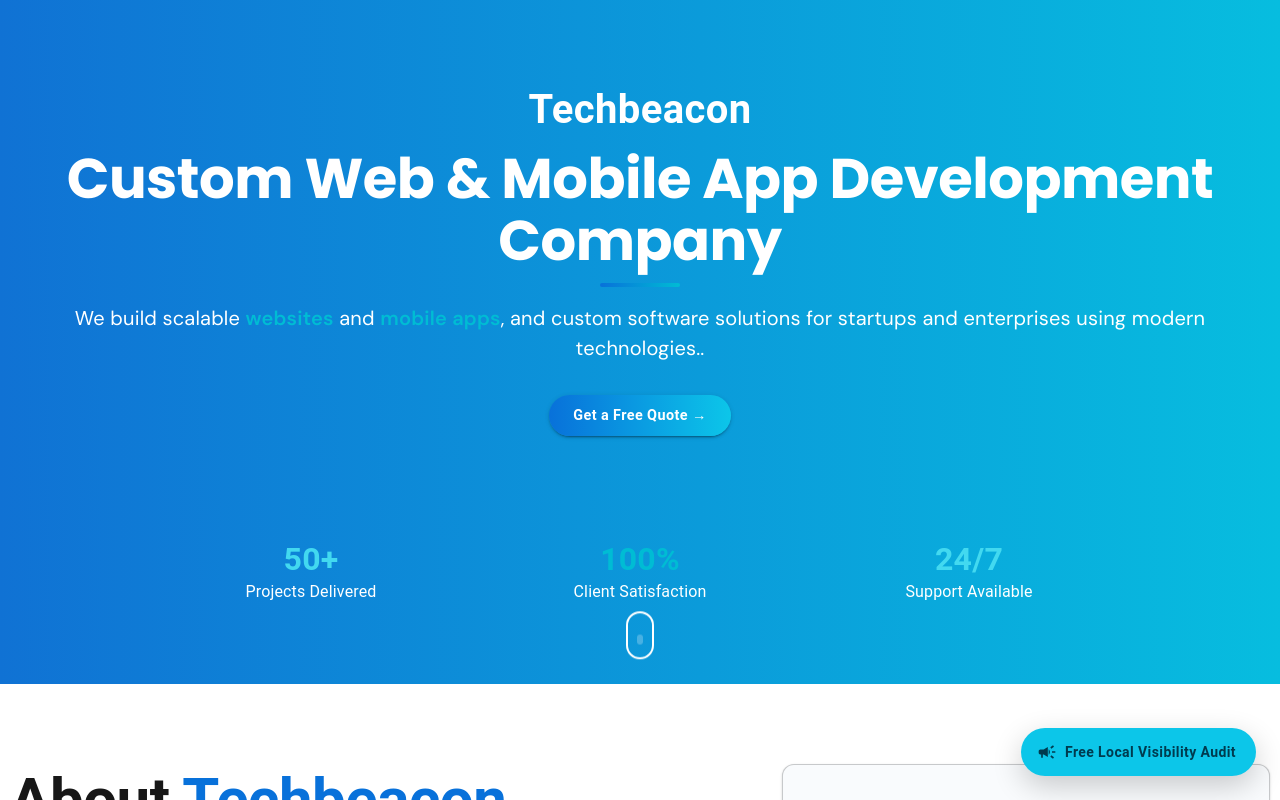
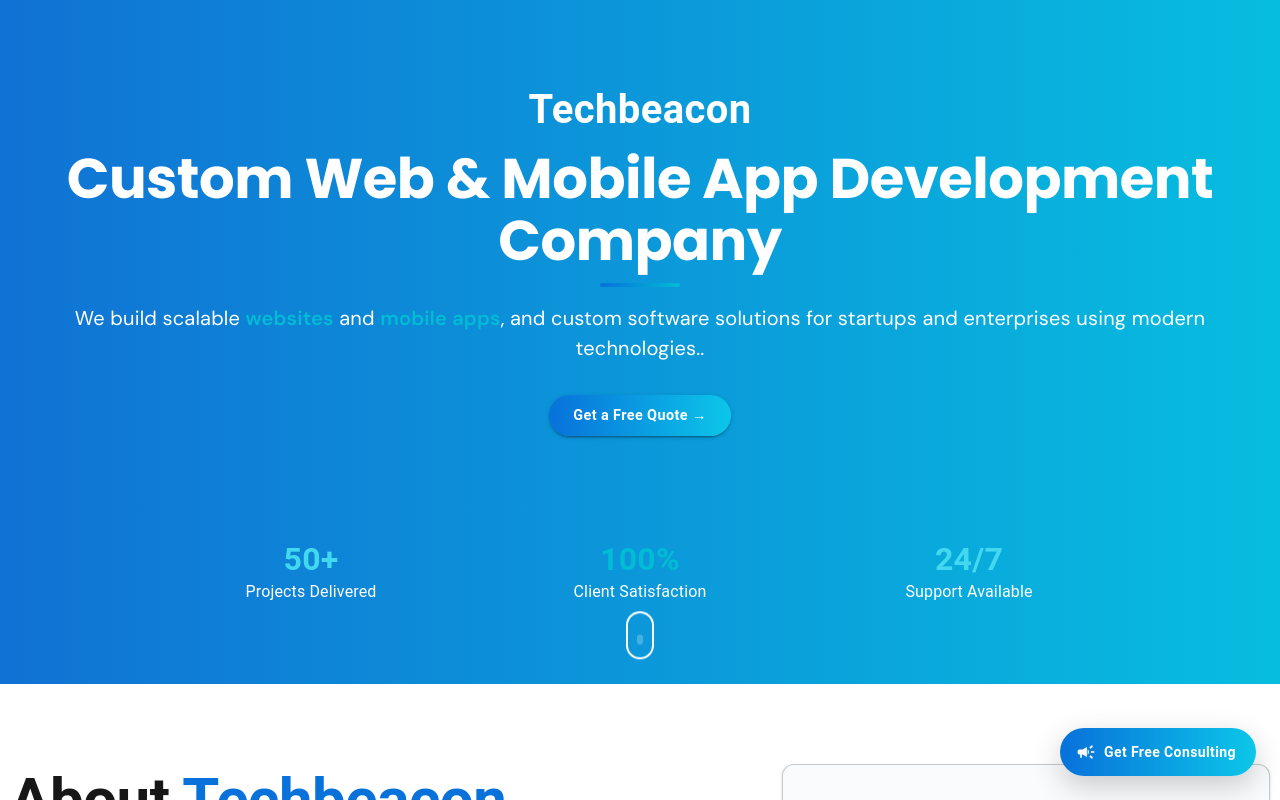
Before and after one commit to techbeaconsolutions/techbeacon-solutions-website, a Next.js app: page / in a window 1280 px wide. Shown: the top 800 px of the page. Built offline with nearby package versions, Linux system fonts and the light colour scheme.

Commit message:
cosmatic changes

```diff
--- a/src/app/components/Contact.tsx
+++ b/src/app/components/Contact.tsx
@@ -263,6 +263,9 @@
                       textTransform: "none",
                       fontSize: "1rem",
                       background: "linear-gradient(90deg,#0871da,#0cc6e9)",
+                      "&:hover": {
+            background: "linear-gradient(90deg, #0871da, #a855f7)",
+          },
                     }}
                   >
                     Send Message
@@ -306,7 +309,7 @@
             aria-label="WhatsApp"
             sx={{
               position: "fixed",
-              bottom: 20,
+              bottom: 80,
               right: 20,
               backgroundColor: "#25D366",
               color: "white",
--- a/src/app/components/FloatingAuditCTA.tsx
+++ b/src/app/components/FloatingAuditCTA.tsx
@@ -22,10 +22,9 @@
         startIcon={<CampaignIcon />}
         href="https://wa.me/919209652754?text=Hi%20I%20want%20a%20free%20local%20visibility%20audit%20for%20my%20business"
         target="_blank"
-        aria-label="Get Free Local Visibility Audit"
+        aria-label="Get Free Local Consulting"
         sx={{
-          backgroundColor: "#0cc6e9",
-          color: "#003b4f",
+                      background: "linear-gradient(90deg,#0871da,#0cc6e9)",
           fontWeight: 700,
           textTransform: "none",
           px: 2.5,
@@ -33,13 +32,12 @@
           borderRadius: "999px",
           boxShadow: "0 10px 30px rgba(0,0,0,0.2)",
           "&:hover": {
-            backgroundColor: "#08b0d0",
+            background: "linear-gradient(90deg, #0871da, #a855f7)",
             boxShadow: "0 12px 36px rgba(0,0,0,0.25)",
           },
         }}
       >
-        Free Local Visibility Audit
-      </Button>
+        Get Free Consulting      </Button>
     </motion.div>
   );
 }
--- a/src/app/components/Footer.tsx
+++ b/src/app/components/Footer.tsx
@@ -42,14 +42,29 @@
               transition={{ duration: 0.6 }}
               viewport={{ once: true }}
             >
+              {/* Logo */}
+              <Box mb={1}>
+                <img
+                  src="/favicon.png"
+                  alt="TechBeacon Solutions Logo"
+                  style={{
+                    height: 48,
+                    width: "auto",
+                  }}
+                />
+              </Box>
+
+              {/* Company Name */}
               <Typography variant="h6" fontWeight={700} gutterBottom>
-                Techbeacon
+                TechBeacon Solutions
               </Typography>
 
+              {/* Tagline */}
               <Typography variant="body2" sx={{ lineHeight: 1.7 }}>
                 Your trusted digital growth partner for websites, mobile apps, and custom software solutions.
               </Typography>
             </motion.div>
+
           </Grid>
 
           {/* Quick Links */}
--- a/src/app/components/ScrollToTop.tsx
+++ b/src/app/components/ScrollToTop.tsx
@@ -1,10 +1,13 @@
 "use client";
 import React, { useEffect, useState } from "react";
-import { Fab, Zoom } from "@mui/material";
+import { Fab, Zoom, useMediaQuery } from "@mui/material";
 import KeyboardArrowUpIcon from "@mui/icons-material/KeyboardArrowUp";
 
 const ScrollToTop = () => {
   const [visible, setVisible] = useState(false);
+
+  // Detect mobile screens
+  const isMobile = useMediaQuery("(max-width:768px)");
 
   useEffect(() => {
     const handleScroll = () => {
@@ -26,7 +29,7 @@
         aria-label="scroll back to top"
         sx={{
           position: "fixed",
-          bottom: 90,
+          bottom: isMobile ? 150 : 90,
           right: 20,
           background: "linear-gradient(90deg, #0871da, #0cc6e9)",
           color: "white",
```
